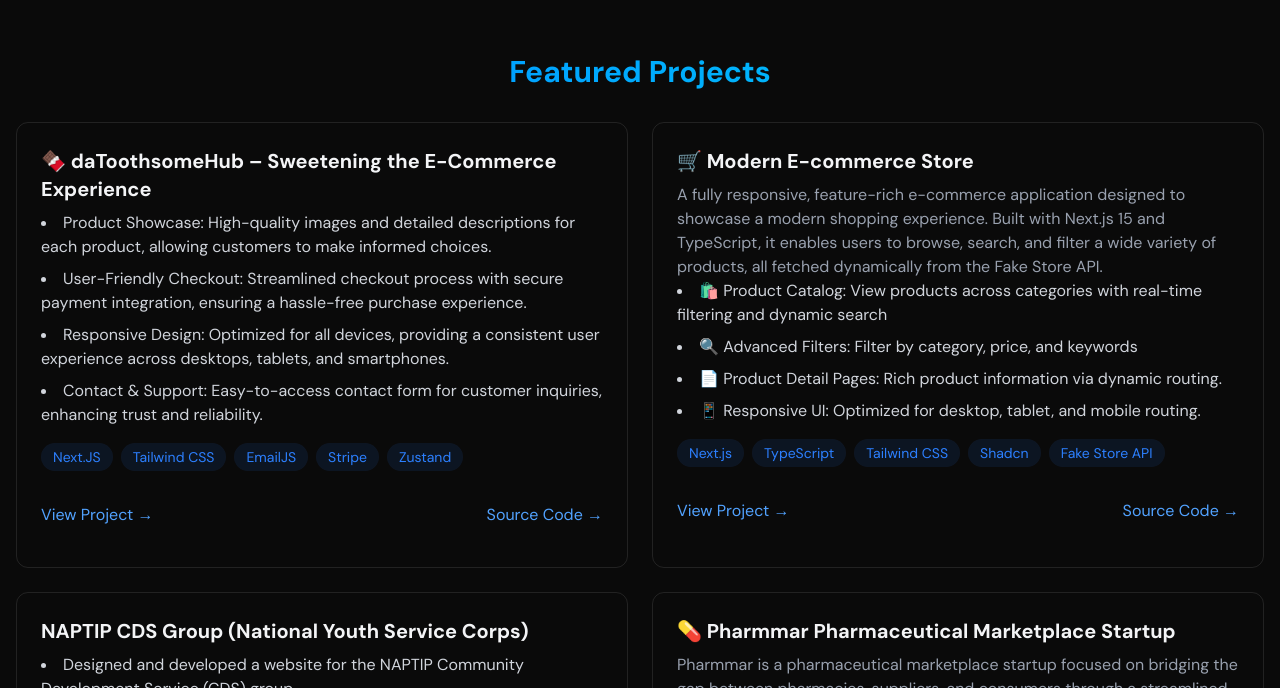
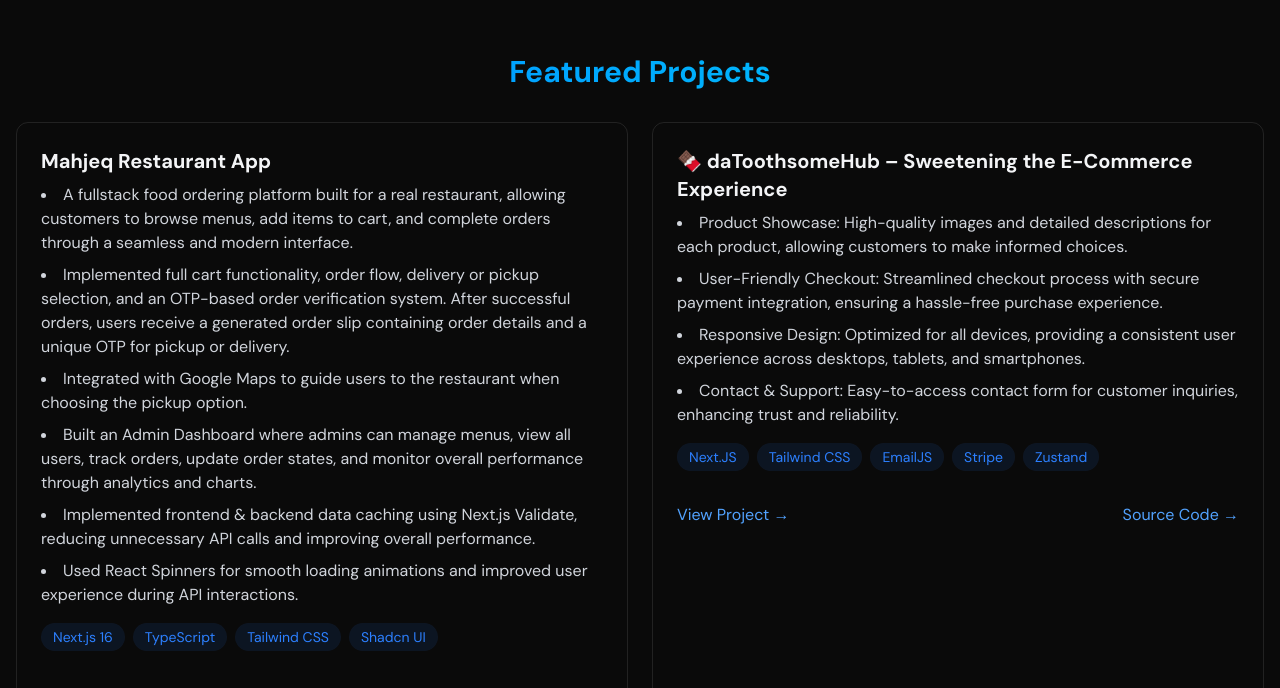
Before and after one commit to midestic/portfolio, a React (Vite) app: page / in a window 1280 px wide. Shown: the part 2112-2800 px from the top of the page. Built offline with nearby package versions, Linux system fonts and the light colour scheme.

Commit message:
added the restaurant app

```diff
--- /dev/null
+++ b/src/components/projects/Mahjeq.jsx
@@ -0,0 +1,81 @@
+export default function Mahjeq() {
+  return (
+    <div
+      className="p-6 rounded-xl border border-white/10 hover:-translate-y-1
+             hover:border-blue-500/30 hover:shadow-[0_2px_8px_rgba(59,130,246,0.2)]
+              transition z-10"
+    >
+      <h3 className="text-xl font-bold mb-2">Mahjeq Restaurant App</h3>
+
+      <p className="text-gray-400 mb-4">
+        <ul className="list-disc list-inside text-gray-300 space-y-2">
+          <li>
+            A fullstack food ordering platform built for a real restaurant,
+            allowing customers to browse menus, add items to cart, and complete
+            orders through a seamless and modern interface.
+          </li>
+
+          <li>
+            Implemented full cart functionality, order flow, delivery or pickup
+            selection, and an OTP-based order verification system. After
+            successful orders, users receive a generated order slip containing
+            order details and a unique OTP for pickup or delivery.
+          </li>
+
+          <li>
+            Integrated with Google Maps to guide users to the restaurant when
+            choosing the pickup option.
+          </li>
+
+          <li>
+            Built an Admin Dashboard where admins can manage menus, view all
+            users, track orders, update order states, and monitor overall
+            performance through analytics and charts.
+          </li>
+
+          <li>
+            Implemented frontend & backend data caching using Next.js Validate,
+            reducing unnecessary API calls and improving overall performance.
+          </li>
+
+          <li>
+            Used React Spinners for smooth loading animations and improved user
+            experience during API interactions.
+          </li>
+        </ul>
+      </p>
+
+      <div className="flex flex-wrap gap-2 mb-4">
+        {["Next.js 16", "TypeScript", "Tailwind CSS", "Shadcn UI"].map(
+          (tech, key) => (
+            <span
+              key={key}
+              className="bg-blue-500/10 text-blue-500 py-1 px-3 rounded-full text-sm hover:bg-blue-500/20
+                hover:shadow-[0_2px_8px_rgba(59,130,246,0.1)] transition-all"
+            >
+              {tech}
+            </span>
+          )
+        )}
+      </div>
+
+      <div className="flex justify-between items-center">
+        <a
+          href="https://mahjeq.netlify.app/"
+          target="_blank"
+          className="text-blue-400 hover:text-blue-300 transition-colors my-4"
+        >
+          View Project →
+        </a>
+
+        <a
+          href="https://github.com/midestic"
+          target="_blank"
+          className="text-blue-400 hover:text-blue-300 transition-colors my-4"
+        >
+          Source Code →
+        </a>
+      </div>
+    </div>
+  );
+}
--- a/src/components/sections/Projects.jsx
+++ b/src/components/sections/Projects.jsx
@@ -3,6 +3,7 @@
 import Ecommerce from "../projects/Ecommerce";
 import Famr from "../projects/Famr";
 import Lapo from "../projects/Lapo";
+import Mahjeq from "../projects/Mahjeq";
 import Mandem from "../projects/Mandem";
 import MidesticData from "../projects/MidesticData";
 import Naptip from "../projects/Naptip";
@@ -24,6 +25,8 @@
           Featured Projects
         </h2>
         <div className="grid grid-cols-1 md:grid-cols-2 gap-6 ">
+          <Mahjeq />
+
           <DaTooth />
 
           <Ecommerce />
```
